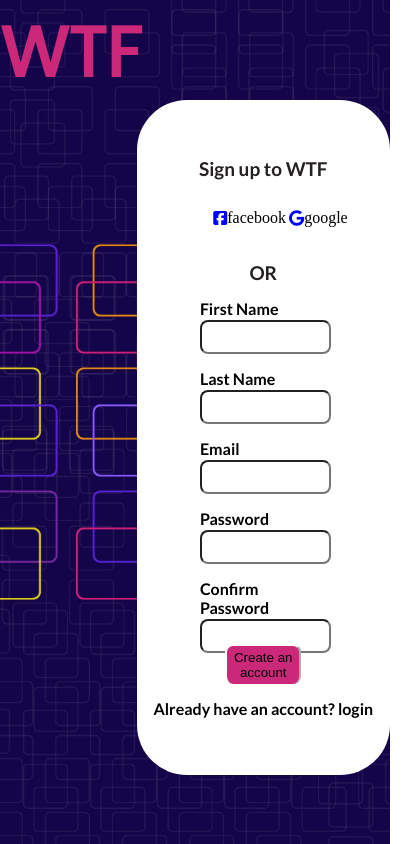
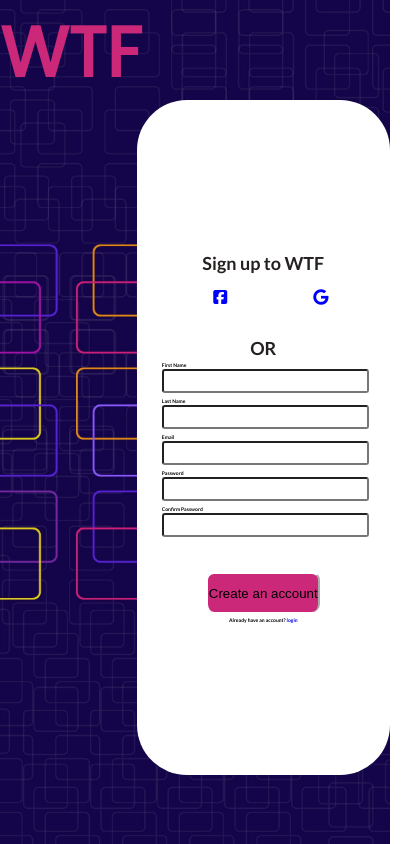
Before and after one commit to Dessira/women_techsters_module1, a plain HTML site: page index.html in a window 390 px wide. Shown: the whole page, 415 px wide, since content can reach past the window. Drawn offline with Linux system fonts and the light colour scheme.

Commit message:
fixed mobile style

```diff
--- a/index.html
+++ b/index.html
@@ -11,7 +11,6 @@
 </head>
 <body>
     <div class="full">
-        <div class="header"></div>
 
         <div class="left-side">
             <div id="logo">
@@ -22,9 +21,9 @@
             <h3>Sign up to WTF</h3>
             <div class="social-media">
 
-                <div class="media-cont">
-                    <i class="fa-brands fa-square-facebook fa-1x"></i>facebook</div>
-                <div class="media-cont spec"><i class="fa-brands fa-google fa-1x"></i>google</div>
+                <a href="#"><div class="media-cont">
+                    <i class="fa-brands fa-square-facebook fa-1x"></i><h2 class="social-name">facebook</h2></div></a>
+                <a href="#"><div class="media-cont spec"><i class="fa-brands fa-google fa-1x"></i><h2 class="social-name">google</h2></div></a>
             </div>
             <h3>OR</h3>
             <div class="form-list">
@@ -43,7 +42,7 @@
 
             </div>
             <button class="btn1">Create an account</button>
-                    <h4>Already have an account? login</a></h4>
+                    <h4>Already have an account? <a href="#">login</a></h4>
         </div>
     </div>
 
--- a/style.css
+++ b/style.css
@@ -1,6 +1,7 @@
 *{
     padding: 0px;
     margin: 0px;
+    text-decoration: none;
 }
 .full{
     background-image: url("images_dir/renato-ramos-puma-FwMC5JJxt6k-unsplash.jpg");
@@ -18,7 +19,6 @@
 .right-side {
     width: 65%;
     height: 100%;
-    background-color: transparent;
     border-radius: 50px 0 0 50px;
     display: flex;
     flex-direction: column;
@@ -27,18 +27,12 @@
     background-color: white;
 
 }
-.header {
-    width: 100%;
-    height: 50px;
-    position: absolute;
-    background-color: transparent;
-}
 .form-list {
     display: flex;
     flex-direction: column;
     justify-content: space-between;
     width: 50%;
-    height: 50%;
+    height: 350px;
 }
 h4{
     margin-top: 15px;
@@ -99,7 +93,7 @@ h3{
 }
 .spec{
     border-radius: 10px;
-    padding: 3px;
+    padding-right: 2px;
 }
 .fa-1x{
     font-size: 20px;
@@ -119,5 +113,34 @@ h3{
     }
     .social-media{
         width: 100px;
+
+    }
+    .form-list {
+        width: 80%;
+        height: 30%;
+
+    }
+    input{
+        height: 20px;
+        border-radius: 3px;
+        margin-top: 1px;
+    }
+    h4 {
+        margin-top: 5px;
+        font-size: 5px;
+    }
+    h3 {
+        font-size: 18px;
+        padding-bottom: 3px;
+    }
+    .social-name{
+        display: none;
+    }
+    .btn1{
+        width: 45%;
+    }
+    .media-cont{
+        border-color: inherit;
+        border-radius: 10px;
     }
 }
```
